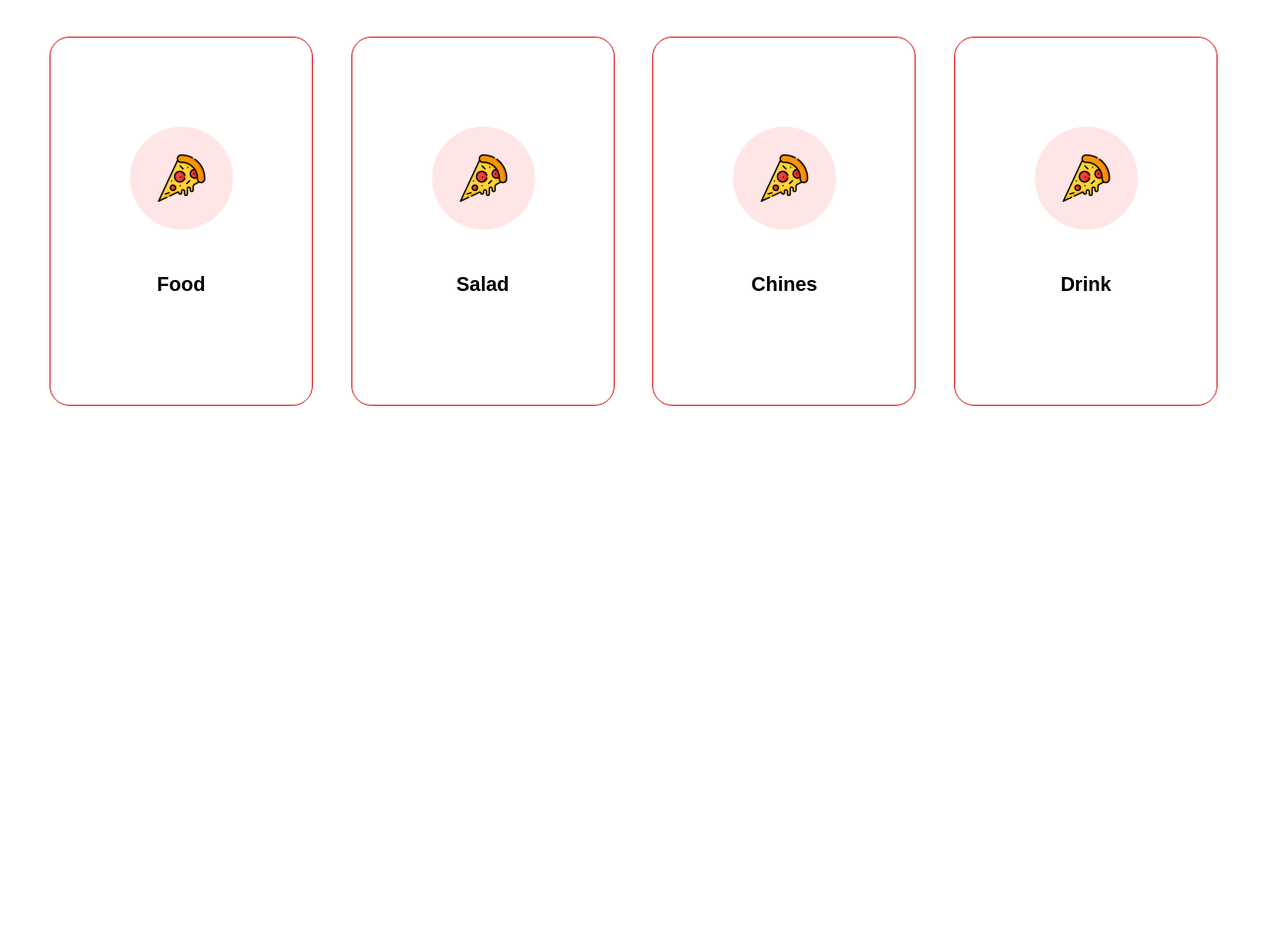
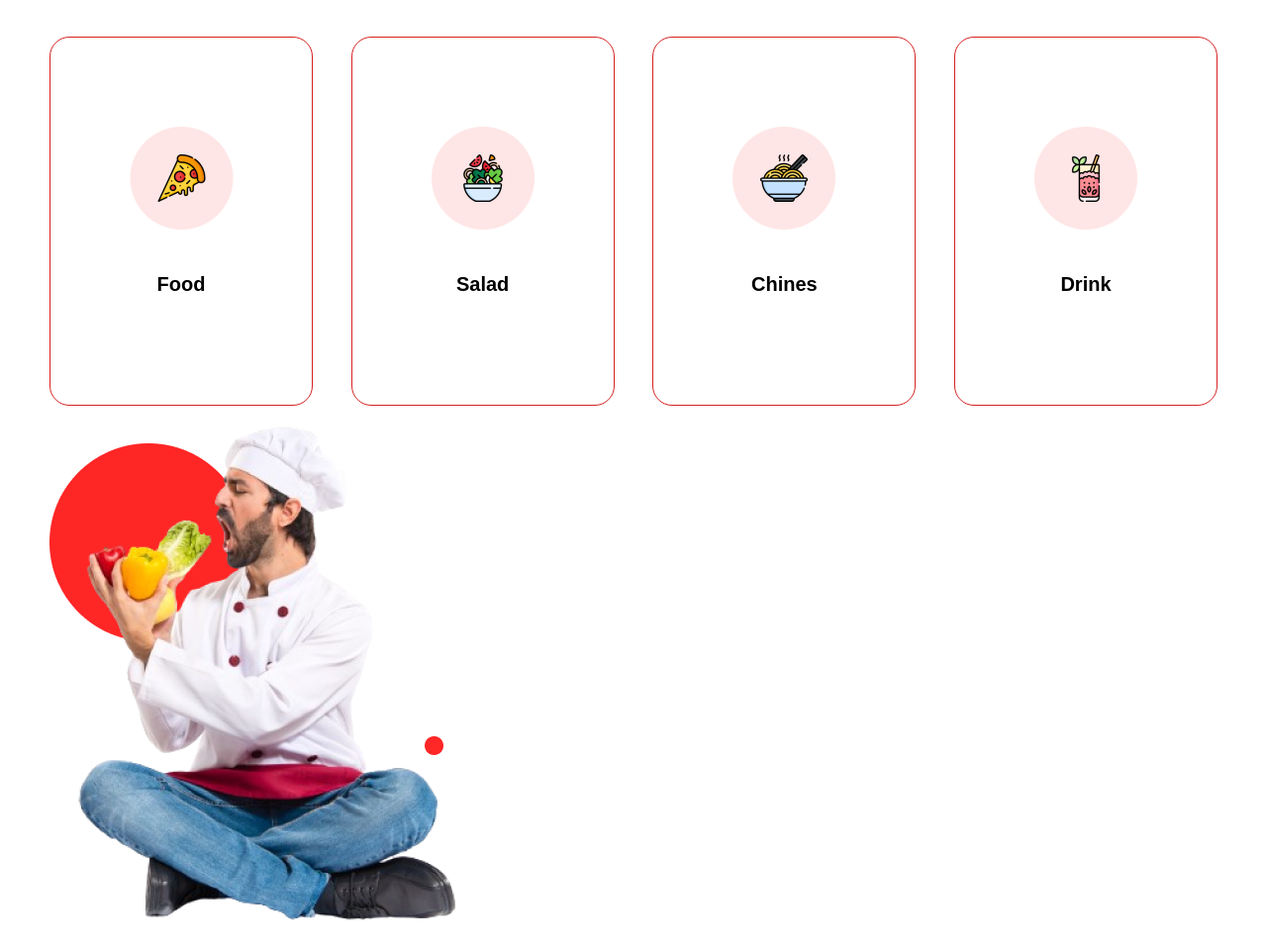
Before and after one commit to naimur202165/FoodBox-HTML-CSS, a plain HTML site: page index.html in a window 1280 px wide. Shown: the part 960-1920 px from the top of the page at 99% size. Before the commit the page ends 1380 px from the top, so only its background shows below. Drawn offline with Linux system fonts and the light colour scheme.

Commit message:
working fine

```diff
--- a/index.html
+++ b/index.html
@@ -62,19 +62,31 @@
           <h3>Food</h3>
         </div>
         <div class="items">
-          <img src="./src/piza.png" alt="" />
+          <img src="./src/salad.png" alt="" />
           <h3>Salad</h3>
         </div>
         <div class="items">
-          <img src="./src/piza.png" alt="" />
+          <img src="./src/chinese.png" alt="" />
           <h3>Chines</h3>
         </div>
         <div class="items">
-          <img src="./src/piza.png" alt="" />
+          <img src="./src/drink.png" alt="" />
           <h3>Drink</h3>
         </div>
       </div>
     </section>
+    <!-- Oder section -->
+    <section class="order-section container">
+      <div>
+        <div class="order-box">
+          <h2></h2>
+        </div>
+        <div>
+          <img src="./src/man.png" alt="" />
+        </div>
+      </div>
+    </section>
+
     <script src="script.js"></script>
   </body>
 </html>
--- a/style.css
+++ b/style.css
@@ -147,3 +147,5 @@ button.feast {
   display: flex;
   justify-content: space-between;
 }
+
+/* Oder section code */
```
Also changed, not shown: src/man.png (added).
